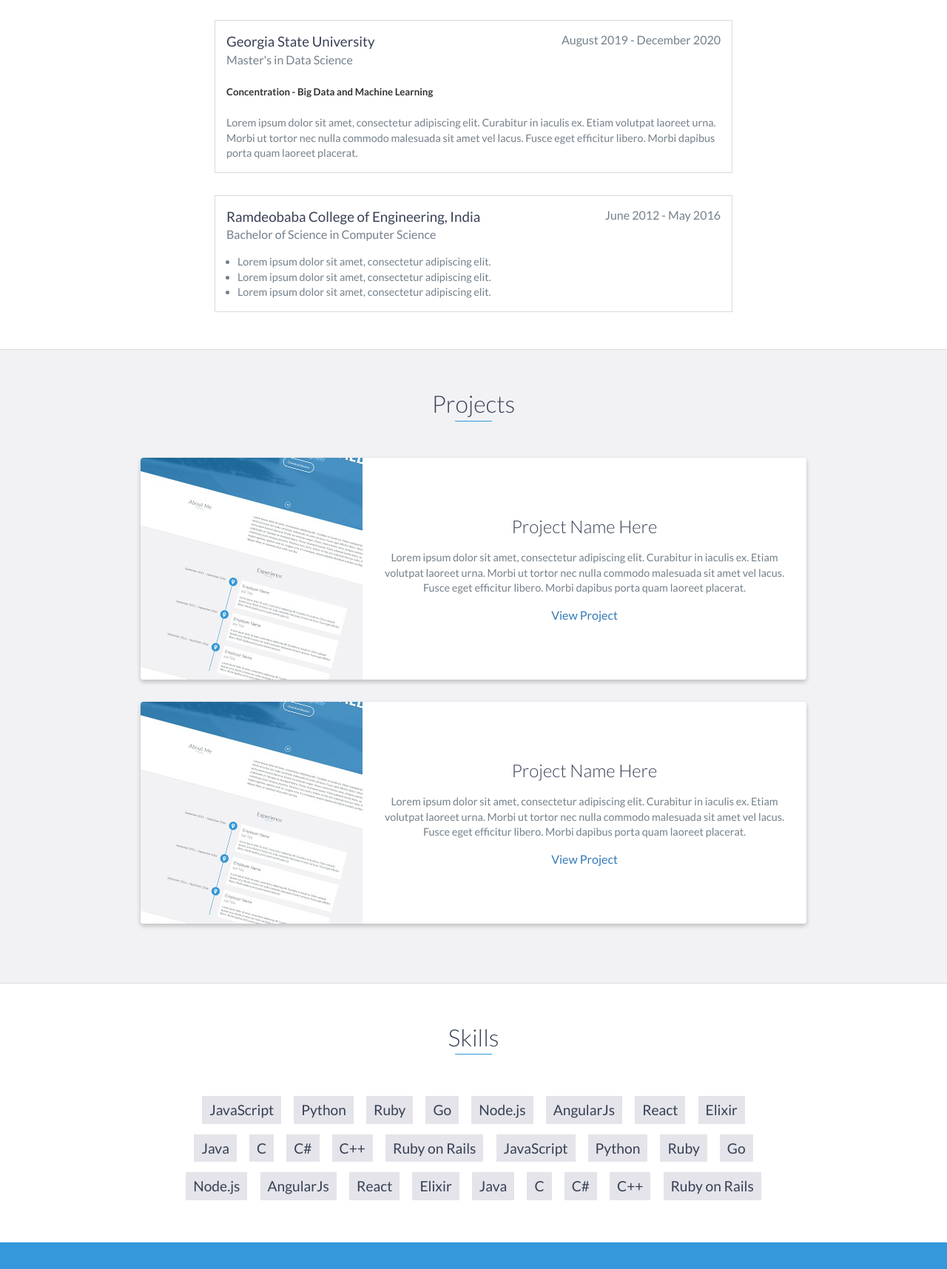
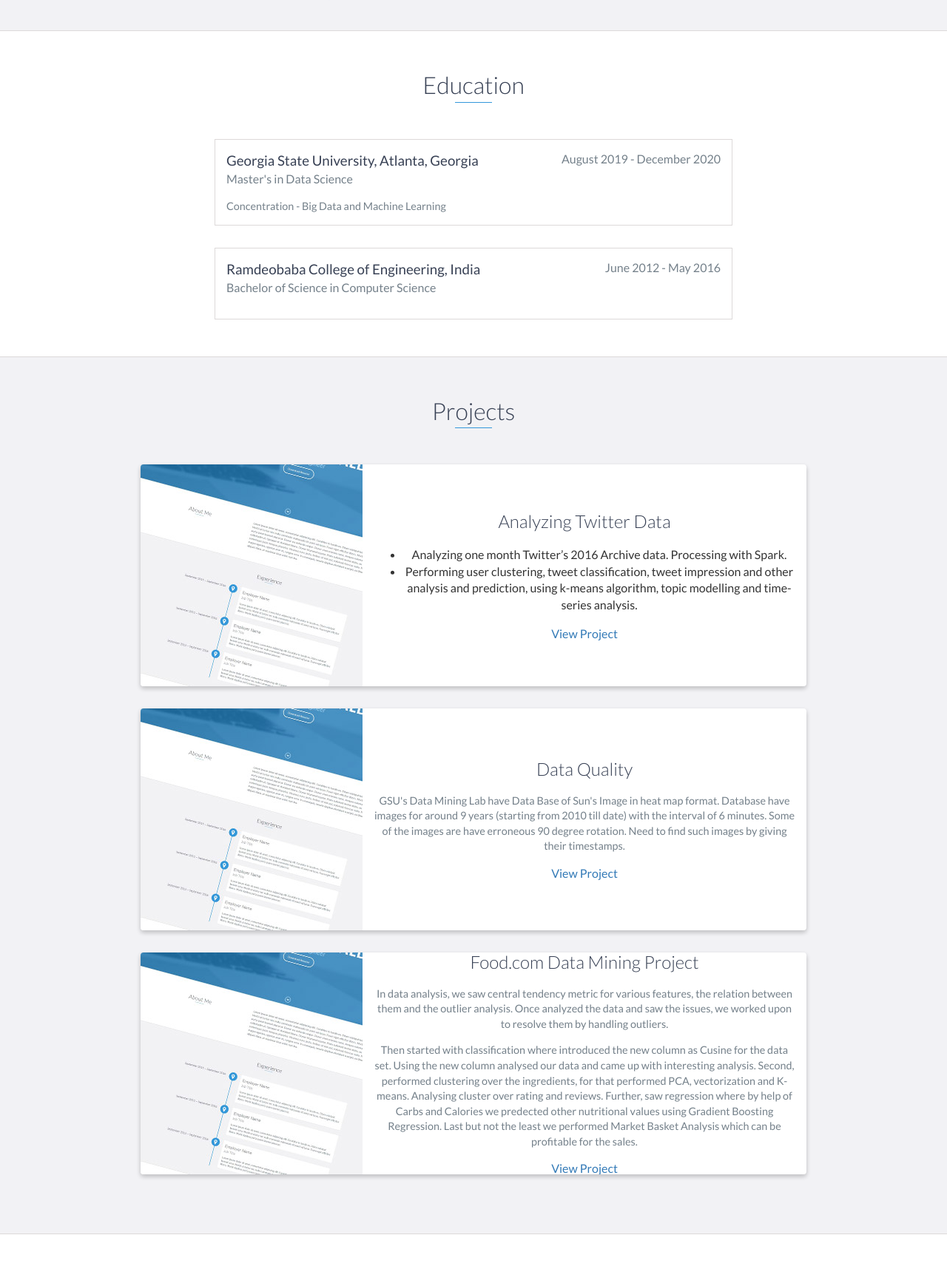
Before and after one commit to SONAMDAWANI/sonamdawani.github.io, a website: page index.html in a window 1280 px wide. Shown: the part 1969-3685 px from the top of the page at 74% size. Drawn offline with nearby package versions, Linux system fonts and the light colour scheme.

Commit message:
Add files via upload

```diff
--- a/index.html
+++ b/index.html
@@ -50,7 +50,7 @@
         <div id="lead-content">
             <h1>Sonam Dawani</h1>
             <h2>Master's Data Science</h2>
-            <a href="https://github.com/SONAMDAWANI/sonamdawani.github.io/blob/master/Resume/SonamDawani_Resume.docx" class="btn-rounded-white">Download Resume</a>
+            <a href="https://github.com/SONAMDAWANI/sonamdawani.github.io/blob/master/Resume/SonamDawani_Resume.pdf" download="SonamDawani_Resume.pdf"  class="btn-rounded-white">Download Resume</a>
         </div>
         <!-- End #lead-content -->
 
@@ -86,9 +86,9 @@
         <div id="experience-timeline">
             <div data-date="December 2019 – Ongoing">
                 <h3>Georgia State University</h3>
-                <h4>Graduate Teaching Assistant</h4>
+                <h4>Graduate Research Assistant</h4>
                 <p>
-                    Lorem ipsum dolor sit amet, consectetur adipiscing elit. Curabitur in iaculis ex. Etiam volutpat laoreet urna. Morbi ut tortor nec nulla commodo malesuada sit amet vel lacus. Fusce eget efficitur libero. Morbi dapibus porta quam laoreet placerat.
+                    At Georgia State University, the Data Mining Lab researches on the storage, processing, retrieval, and investigation of big and real-life data with dynamic spatial features. Being a member of this lab, I work in close collaboration with specialists from solar physics, business, statistics, geosciences, and other fields.
                 </p>
             </div>
 
@@ -96,16 +96,24 @@
                 <h3>Georgia State University</h3>
                 <h4>Graduate Teaching Assistant</h4>
                 <p>
-                    Lorem ipsum dolor sit amet, consectetur adipiscing elit. Curabitur in iaculis ex. Etiam volutpat laoreet urna. Morbi ut tortor nec nulla commodo malesuada sit amet vel lacus. Fusce eget efficitur libero. Morbi dapibus porta quam laoreet placerat.
+                    Having excellent excel skills and ability to address business problems, along with capability to articulate concepts, led to teaching ‘Business Analysis’ under J. Mack Robinson College of Business.
                 </p>
             </div>
 
             <div data-date="July 2016 – June 2019">
                 <h3>Amdocs</h3>
                 <h4>Software Developer</h4>
-                <p>
-                    Lorem ipsum dolor sit amet, consectetur adipiscing elit. Curabitur in iaculis ex. Etiam volutpat laoreet urna. Morbi ut tortor nec nulla commodo malesuada sit amet vel lacus. Fusce eget efficitur libero. Morbi dapibus porta quam laoreet placerat.
-                </p>
+                <ul>
+                    <li>
+                        A detailed-oriented professional with experience in the development and maintenance of Java, JavaScript and Python enterprise products as per need of clients who were global telecom giants having 10 million+ customers.
+                    </li>
+                    <li>
+                        Being a frontend developer with data analysis and presentation skills, I used to analyze user’s activity on digital applications, which was further used to upgrade products to get cost-effective solutions.
+                    </li>
+                    <li>
+                        Served at Telefonica Brazil client site by developing python software tools to reduce toils and to deploy proactive approaches, which increased team’s productivity.
+                    </li>
+                </ul>
             </div>
         </div>
     </div>
@@ -114,13 +122,10 @@
     <div id="education">
         <h2 class="heading">Education</h2>
         <div class="education-block">
-            <h3>Georgia State University</h3>
+            <h3>Georgia State University, Atlanta, Georgia</h3>
             <span class="education-date">August 2019 - December 2020</span>
             <h4>Master's in Data Science</h4>
-		<h5>Concentration - Big Data and Machine Learning</h5>
-            <p>
-                Lorem ipsum dolor sit amet, consectetur adipiscing elit. Curabitur in iaculis ex. Etiam volutpat laoreet urna. Morbi ut tortor nec nulla commodo malesuada sit amet vel lacus. Fusce eget efficitur libero. Morbi dapibus porta quam laoreet placerat.
-            </p>
+		    <p>Concentration - Big Data and Machine Learning</p>
         </div>
         <!-- End .education-block -->
 
@@ -128,17 +133,6 @@
             <h3>Ramdeobaba College of Engineering, India</h3>
             <span class="education-date">June 2012 - May 2016</span>
             <h4>Bachelor of Science in Computer Science</h4>
-            <ul>
-                <li>
-                    Lorem ipsum dolor sit amet, consectetur adipiscing elit.
-                </li>
-                <li>
-                    Lorem ipsum dolor sit amet, consectetur adipiscing elit.
-                </li>
-                <li>
-                    Lorem ipsum dolor sit amet, consectetur adipiscing elit.
-                </li>
-            </ul>
         </div>
         <!-- End .education-block -->
     </div>
@@ -154,11 +148,16 @@
                     </div>
                     <!-- End .project-image -->
                     <div class="project-info">
-                        <h3>Project Name Here</h3>
-                        <p>
-                            Lorem ipsum dolor sit amet, consectetur adipiscing elit. Curabitur in iaculis ex. Etiam volutpat laoreet urna. Morbi ut tortor nec nulla commodo malesuada sit amet vel lacus. Fusce eget efficitur libero. Morbi dapibus porta quam laoreet placerat.
-                        </p>
-                        <a href="#">View Project</a>
+                        <h3>Analyzing Twitter Data</h3>
+                    <ul>
+                        <li>
+                            Analyzing one month Twitter’s 2016 Archive data. Processing with Spark.
+                        </li>
+                        <li>
+                            Performing user clustering, tweet classification, tweet impression and other analysis and prediction, using k-means algorithm, topic modelling and time-series analysis.
+                        </li>
+                    </ul>
+                        <a href="https://github.com/SONAMDAWANI/TwitterDataAnalysis_BigDataProgramming">View Project</a>
                     </div>
                     <!-- End .project-info -->
                 </div>
@@ -170,15 +169,35 @@
                     </div>
                     <!-- End .project-image -->
                     <div class="project-info">
-                        <h3>Project Name Here</h3>
+                        <h3>Data Quality</h3>
                         <p>
-                            Lorem ipsum dolor sit amet, consectetur adipiscing elit. Curabitur in iaculis ex. Etiam volutpat laoreet urna. Morbi ut tortor nec nulla commodo malesuada sit amet vel lacus. Fusce eget efficitur libero. Morbi dapibus porta quam laoreet placerat.
+                            GSU's Data Mining Lab have Data Base of Sun's Image in heat map format. Database have images for around 9 years (starting from 2010 till date) with the interval of 6 minutes. Some of the images are have erroneous 90 degree rotation. Need to find such images by giving their timestamps.
                         </p>
-                        <a href="#">View Project</a>
+                        <a href="https://github.com/SONAMDAWANI/DM_Lab_DataQuality">View Project</a>
                     </div>
                     <!-- End .project-info -->
                 </div>
                 <!-- End .project -->
+
+                <div class="project shadow-large">
+                    <div class="project-image">
+                        <img src="images/project.jpg" />
+                    </div>
+                    <!-- End .project-image -->
+                    <div class="project-info">
+                        <h3>Food.com Data Mining Project</h3>
+                        <p>
+                            In data analysis, we saw central tendency metric for various features, the relation between them and the outlier analysis. Once analyzed the data and saw the issues, we worked upon to resolve them by handling outliers.
+                        </p>
+                        <p>
+                            Then started with classification where introduced the new column as Cusine for the data set. Using the new column analysed our data and came up with interesting analysis. Second, performed clustering over the ingredients, for that performed PCA, vectorization and K-means. Analysing cluster over rating and reviews. Further, saw regression where by help of Carbs and Calories we predected other nutritional values using Gradient Boosting Regression. Last but not the least we performed Market Basket Analysis which can be profitable for the sales.
+                        </p>
+                        <a href="https://github.com/SONAMDAWANI/TwitterDataAnalysis_BigDataProgramming">View Project</a>
+                    </div>
+                    <!-- End .project-info -->
+                </div>
+                <!-- End .project -->
+
             </div>
         </div>
     </div>
@@ -189,30 +208,20 @@
         <ul>
             <li>JavaScript</li>
             <li>Python</li>
-            <li>Ruby</li>
-            <li>Go</li>
-            <li>Node.js</li>
-            <li>AngularJs</li>
-            <li>React</li>
-            <li>Elixir</li>
             <li>Java</li>
-            <li>C</li>
-            <li>C#</li>
-            <li>C++</li>
-            <li>Ruby on Rails</li>
-            <li>JavaScript</li>
-            <li>Python</li>
-            <li>Ruby</li>
-            <li>Go</li>
-            <li>Node.js</li>
-            <li>AngularJs</li>
-            <li>React</li>
-            <li>Elixir</li>
-            <li>Java</li>
-            <li>C</li>
-            <li>C#</li>
-            <li>C++</li>
-            <li>Ruby on Rails</li>
+            <li>SQL</li>
+            <li>R</li>
+            <li>TABLEAU</li>
+            <li>Spark</li>
+            <li>Pyspark</li>
+            <li>Microsoft Azure</li>
+            <li>Chrome DevTools</li>
+            <li>WebLogic Server</li>
+            <li>NumPy</li>
+            <li>Pandas</li>
+            <li>Scikit</li>
+            <li>Matplotlib</li>
+            <li>Seaborn</li>
         </ul>
     </div>
     <!-- End #skills -->
@@ -220,7 +229,7 @@
     <div id="contact">
         <h2>Get in Touch</h2>
         <div id="contact-form">
-            <form method="POST" action="https://formspree.io/email@email.com">
+            <form method="POST" action="https://formspree.io/swtsonammailbox@gmail.com">
                 <input type="hidden" name="_subject" value="Contact request from personal website" />
                 <input type="email" name="_replyto" placeholder="Your email" required>
                 <textarea name="message" placeholder="Your message" required></textarea>
```
